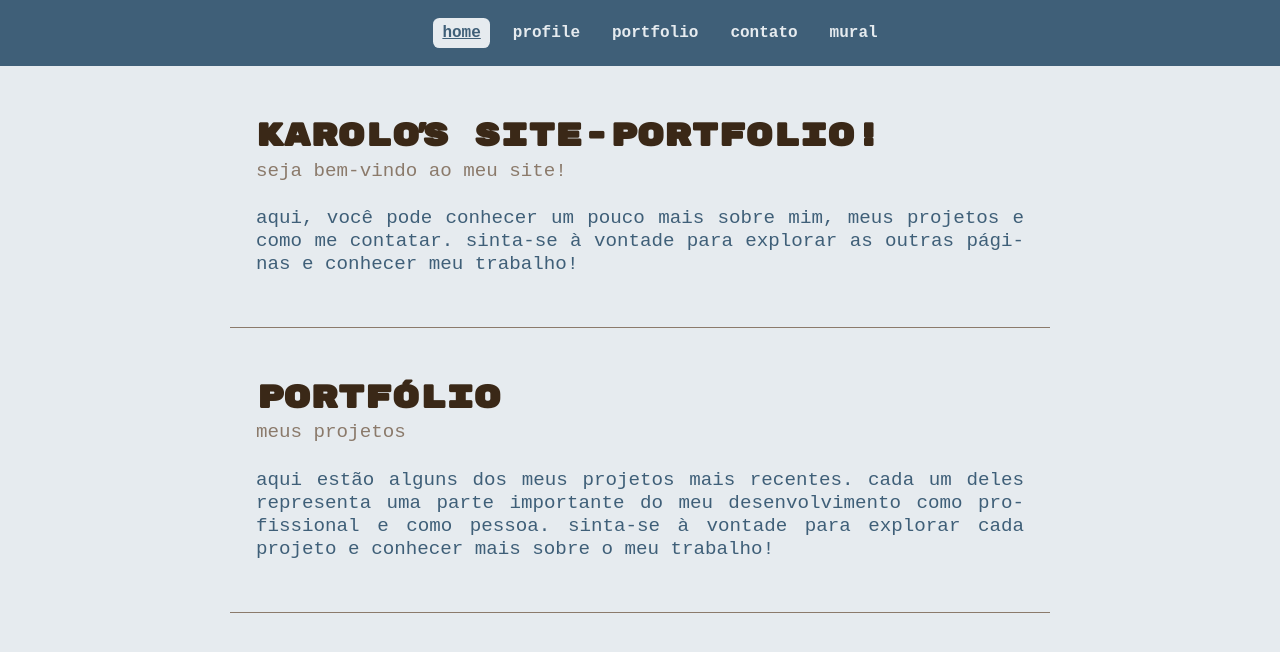
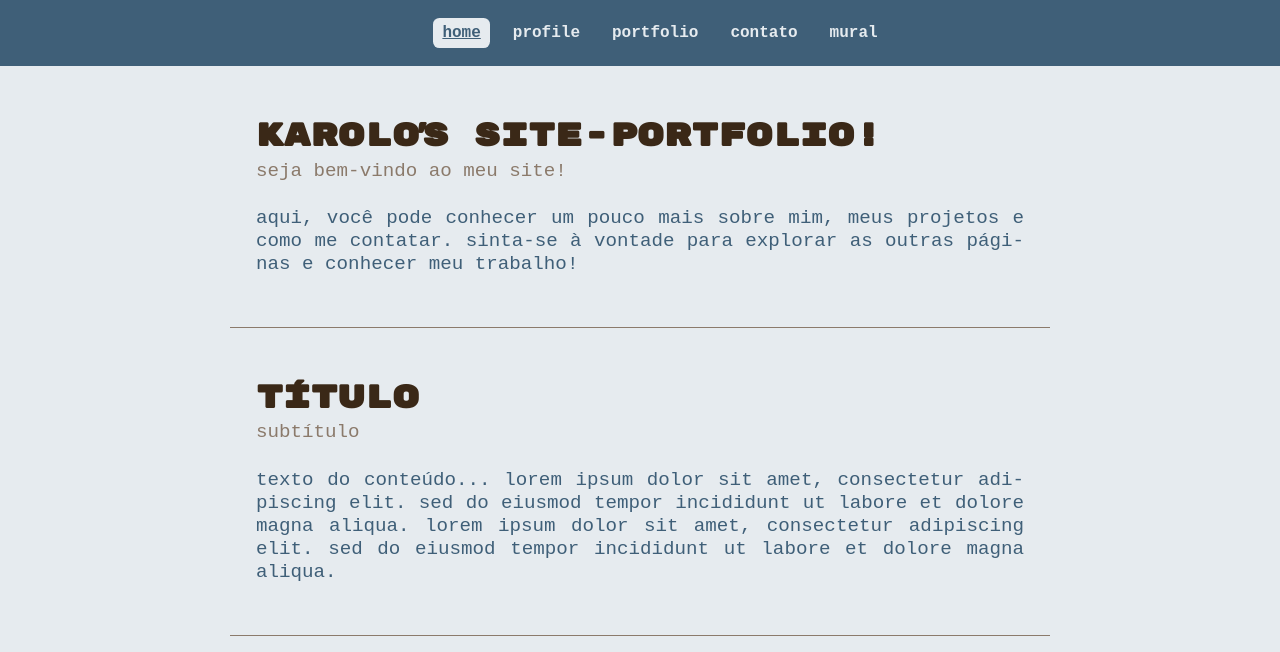
Before and after one commit to karologg/karolo-s-portfolio, a plain HTML site: page index.html in a window 1280 px wide. Drawn offline with Linux system fonts and the light colour scheme; a web font is replaced by a local one.

Commit message:
mudando para lorem ipsum

```diff
--- a/index.html
+++ b/index.html
@@ -34,11 +34,11 @@
     </div>
 
     <div class="content">
-        <h1>portfólio</h1>
-        <h4>meus projetos</h4>
+        <h1>título</h1>
+        <h4>subtítulo</h4>
         <p>
-            aqui estão alguns dos meus projetos mais recentes. cada um deles representa uma parte importante do meu desenvolvimento como profissional e como pessoa.
-            sinta-se à vontade para explorar cada projeto e conhecer mais sobre o meu trabalho!
+            texto do conteúdo... lorem ipsum dolor sit amet, consectetur adipiscing elit.
+            sed do eiusmod tempor incididunt ut labore et dolore magna aliqua. lorem ipsum dolor sit amet, consectetur adipiscing elit. sed do eiusmod tempor incididunt ut labore et dolore magna aliqua.
         </p>
     </div>
 
```
